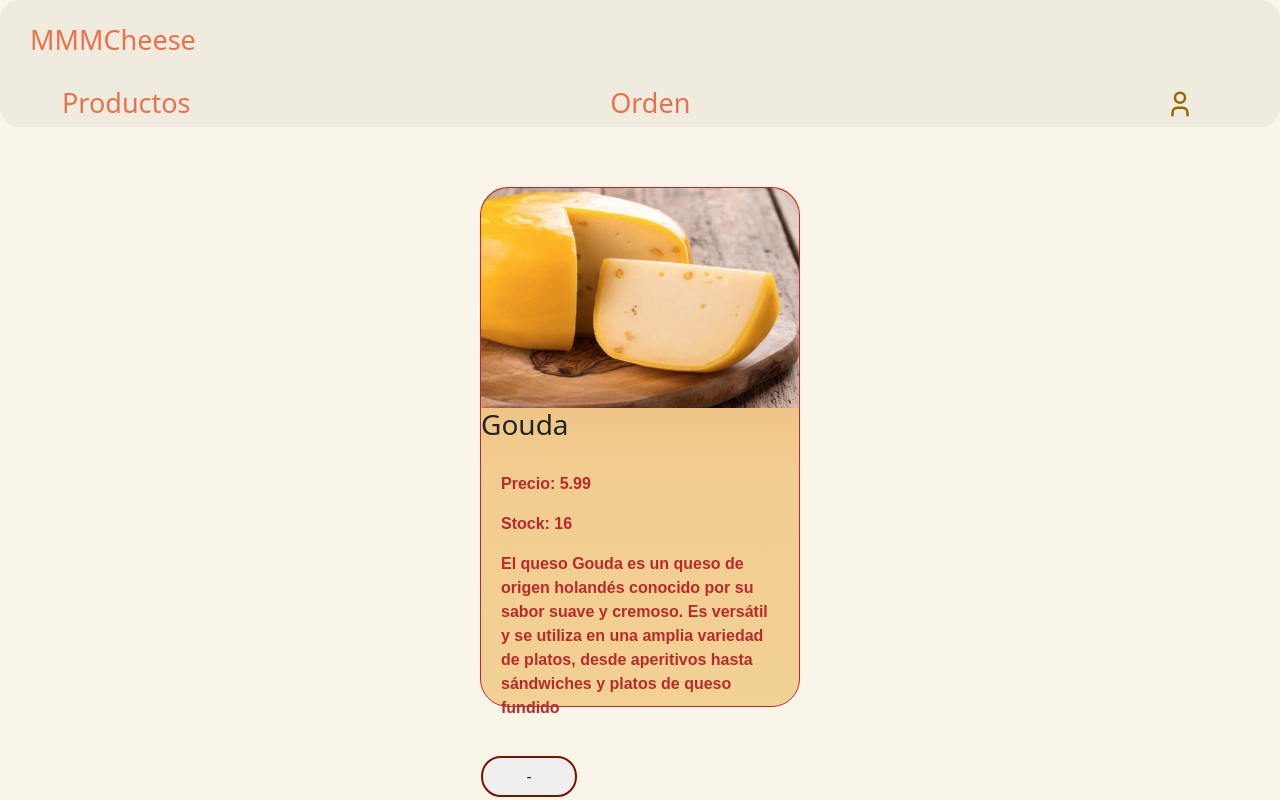
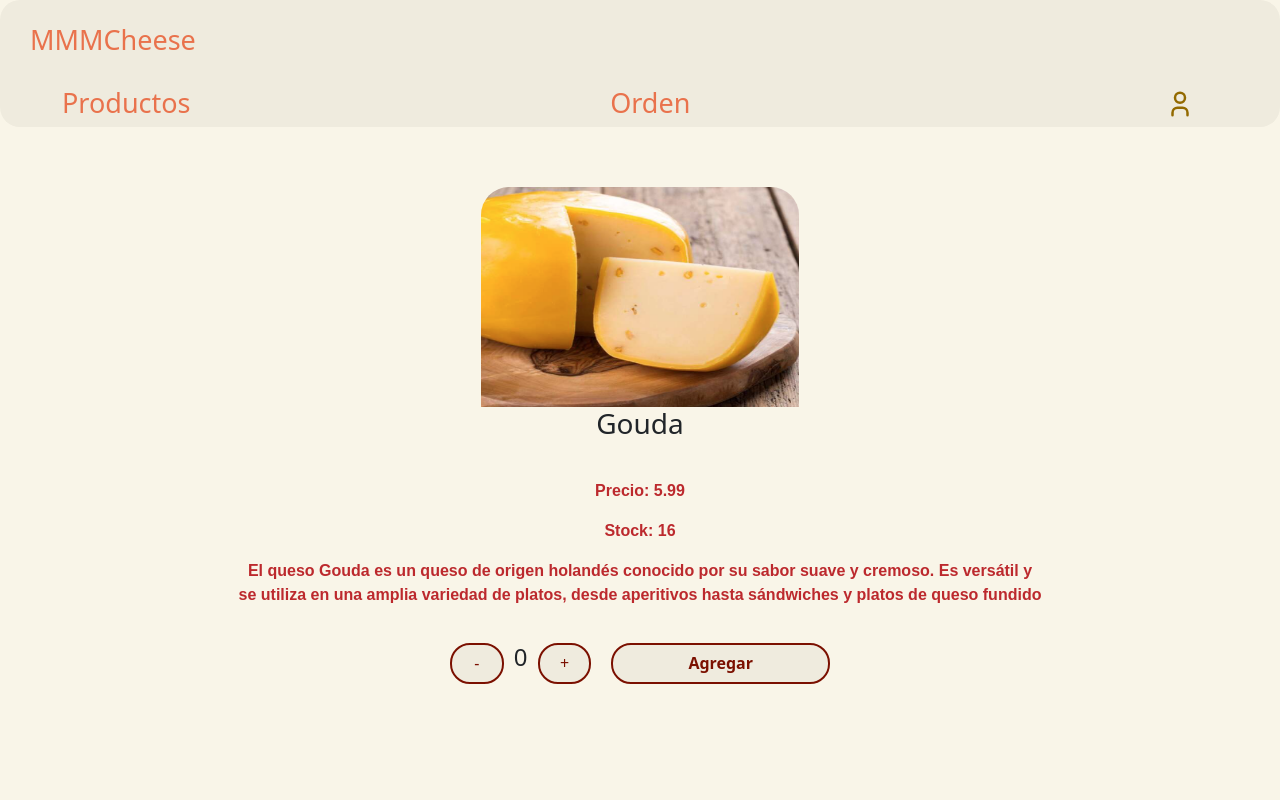
Before and after one commit to Gcatrilef21/React-MmmCheese-PF, a React (Create React App) app: page /products/1 in a window 1280 px wide. Shown: the top 800 px of the page. Built offline with nearby package versions, Linux system fonts and the light colour scheme; a web font is replaced by a local one.

Commit message:
Correction ItemDetail more CSS

```diff
--- a/src/App.css
+++ b/src/App.css
@@ -15,6 +15,7 @@ font-family: 'Roboto Mono', monospace; */
 
 main{
   background-color: #F9F5E8 !important;
+  min-height: 700px;
   max-width: auto;
   height: 1900px !important;
 }
@@ -85,11 +86,10 @@ h1{
 
 /* CSS Card Detail */
 .card-detail{
-  height: 520px;
-  width: 320px;
-  background: linear-gradient(to top, #F2D194, 85%, #D95204);
-  border: 1px solid #BC292D ;
-  border-radius: 28px;
+  margin-top: 30px;
+  height: 1720px;
+  width:  100px;
+  padding: 20px;
 }
 
 .desc-text{
@@ -100,6 +100,7 @@ h1{
   display: block;
   padding: 20px;
   margin-top: 10px;
+  text-align: center;
 }
 
 .imgProduct{
@@ -107,6 +108,24 @@ h1{
   width: 318px;
   border-radius: 28px 28px 0px 0px;
 }
+
+/* ItemCount*/
+
+.counter{
+  width: 400px;
+  display: flex;
+  justify-items: center;
+}
+
+.button-count{
+  margin: 0 10px 0 10px;
+}
+
+.btn-add{
+  width: 400px;
+  font-weight: bold;
+}
+
 
 
 /* Page Not Found */
@@ -185,12 +204,13 @@ button {
   border: 2px solid var(--color);
   border-radius: 20px !important;
   position: relative;
+  background:#efebde ;
 }
 
 button::before {
   position: absolute;
   content: "";
-  background: var(--color);
+  background: #FFC857;
   width: 150px;
   height: 200px;
   z-index: -1;
@@ -198,7 +218,7 @@ button::before {
 }
 
 button:hover {
-  color:#FFC857;
+  color:#7b1000;
 }
 
 button:before {
--- a/src/Components/Detail/ItemDeail.css
+++ /dev/null
@@ -1,10 +0,0 @@
-
-
-.card-detail{
-    font-size: 70px;
-}
-
-.desc-text{
-    text-decoration: line-through;
-    color: blue;
-}
--- a/src/Components/Detail/ItemDetail.js
+++ b/src/Components/Detail/ItemDetail.js
@@ -1,25 +1,22 @@
 import Count from "../ItemCount/ItemCount"
-import './ItemDetail';
+import '../../App.css'
 
 
-const ItemDetail =( {name, image, price, stock, description} ) =>{
+const ItemDetail = ({ name, image, price, stock, description }) => {
 
     return (
-
-        <section className="container">
-            <div className="card-detail">
-                <img className="imgProduct" src={`../images/${image}`} alt={name}/>
+        <div className="container detail">
+            <img className="imgProduct" src={`../images/${image}`} alt={name} />
             <h3>{name}</h3>
             <div className="desc-text">
                 <p>Precio: {price}</p>
                 <p>Stock: {stock}</p>
                 <p>{description}</p>
             </div>
-                <footer>
-                    <Count initial={0} stock={stock} onAdd={(quantity) => console.log('Productos Agregados', quantity)}/>
+            <footer className="footer-detail">
+                <Count initial={0} stock={stock} onAdd={(quantity) => console.log('Productos Agregados', quantity)} />
             </footer>
         </div>
-        </section>
     )
 }
 
--- a/src/Components/ItemCount/ItemCount.js
+++ b/src/Components/ItemCount/ItemCount.js
@@ -1,4 +1,4 @@
-import './ItemCount.css'
+import '../../App.css'
 import { useState } from 'react';
 
 const Count = ({initial, stock, onAdd}) =>{
@@ -20,12 +20,10 @@ const Count = ({initial, stock, onAdd}) =>{
     return (
         <>
             <div className="counter">
-                <button className="button" onClick={decrease}> - </button>
+                <button className="button-count" onClick={decrease}> - </button>
                 <h4>{quantity}</h4>
-                <button className="button" onClick={increase}> + </button>
-            </div>
-            <div>
-                <button className="button" onClick={() => onAdd(quantity)} disabled = {!stock} > Agregar </button>
+                <button className="button-count" onClick={increase}> + </button>
+                <button className="button-count btn-add" onClick={() => onAdd(quantity)} disabled = {!stock} > Agregar </button>
             </div>
         </>
     )
```
Also changed, not shown: src/Components/ItemCount/ItemCount.css (deleted). Lines whose indentation alone changed are shown as unchanged.
